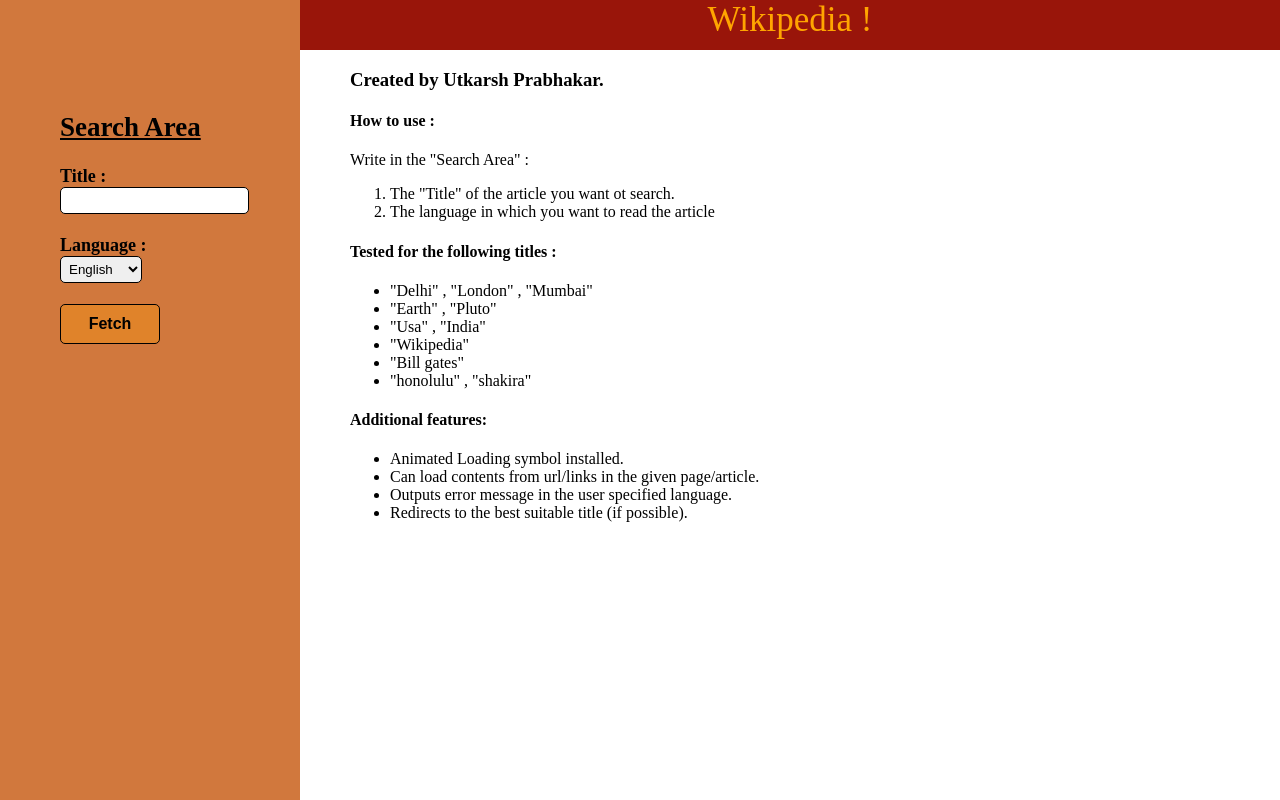
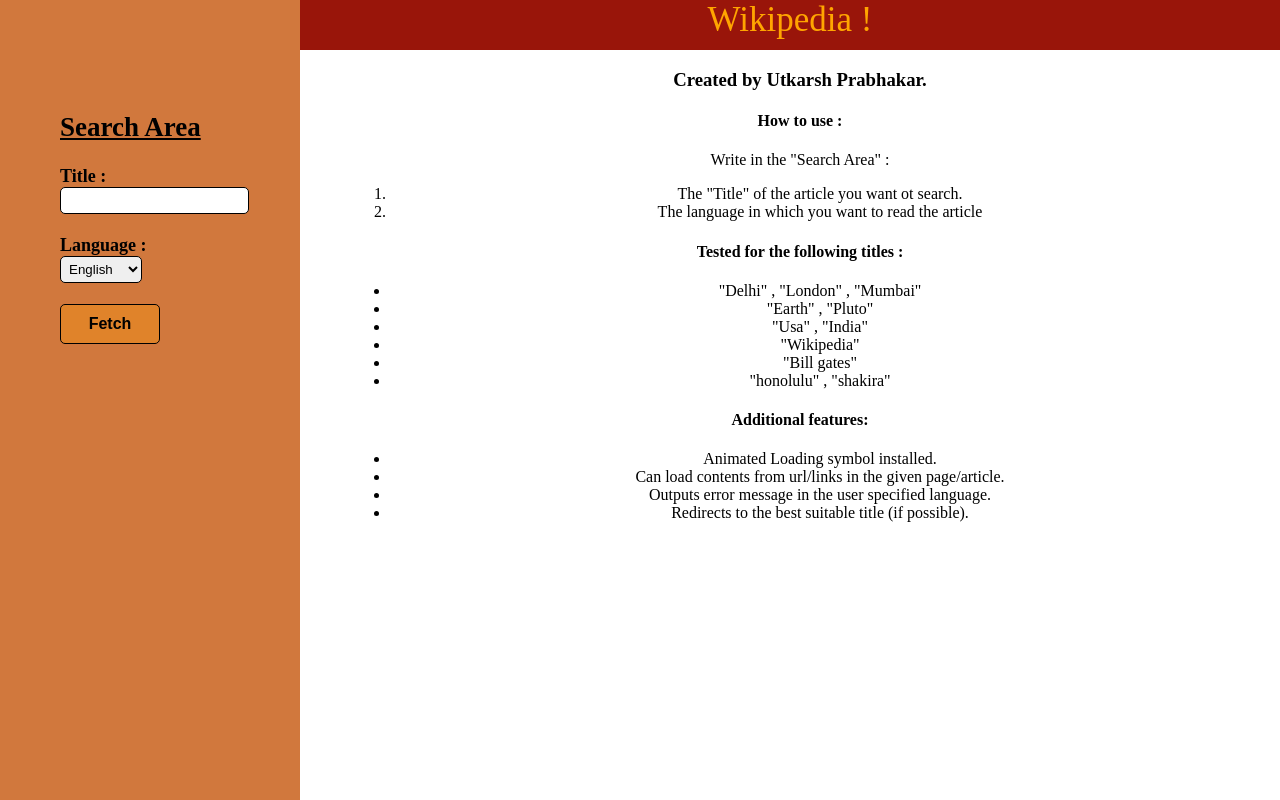
Before and after one commit to utkarsh06542/utkarsh06542.github.io, a plain HTML site: page index.html in a window 1280 px wide. Drawn offline with Linux system fonts and the light colour scheme.

Commit message:
Update index.html

```diff
--- a/index.html
+++ b/index.html
@@ -30,7 +30,7 @@
   <a href="javascript:void(0);"  class="icon" onclick="myFunction()"><img src="menu.png" height=50px></a>
 </div>
 <div id="div2"><center>Wikipedia !</center></div>
-<div id="div3">
+<div id="div3"><center>
 <div id="welcome">
 <h3>Created by Utkarsh Prabhakar.</h3>
 <h4>How to use :</h4>
@@ -56,6 +56,7 @@
 <li>Redirects to the best suitable title (if possible).</li>
 </ul>
 </div>
+  </center>
 </div>
 </div>
 <script src="wiki.js"></script>
```
